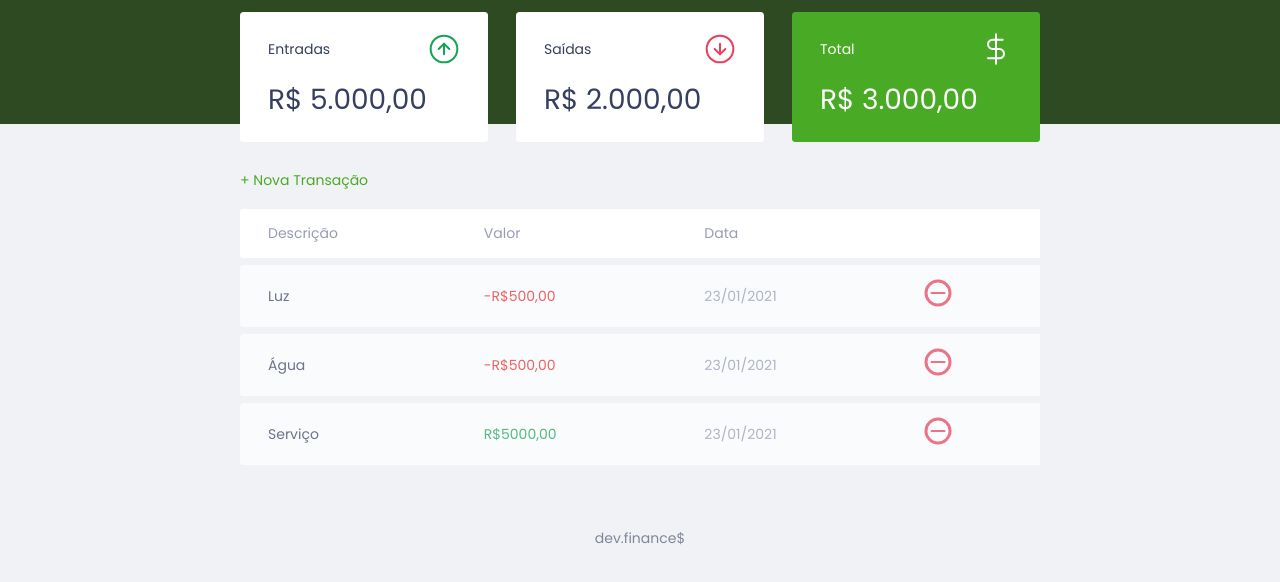
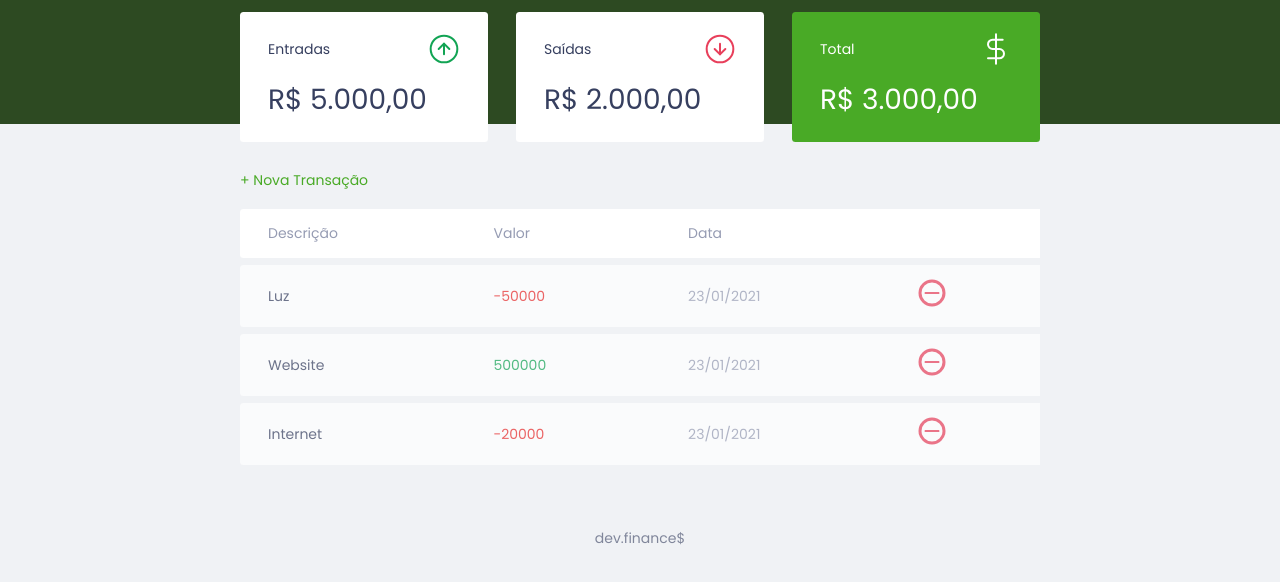
Before and after one commit to mancinilucas/maratona-discover-finance, a plain HTML site: page index.html in a window 1280 px wide. Shown: the part 74-656 px from the top of the page. Drawn offline with Linux system fonts and the light colour scheme.

Commit message:
maratona-discover-3.1

```diff
--- a/index.html
+++ b/index.html
@@ -63,34 +63,7 @@
             </tr>
           </thead>
 
-          <tbody>
-            <tr>
-              <td class="description">Luz</td>
-              <td class="expense">-R$500,00</td>
-              <td class="date">23/01/2021</td>
-              <td>
-                <img src="./assets/minus.svg" alt="Remover transação" />
-              </td>
-            </tr>
-
-            <tr>
-              <td class="description">Água</td>
-              <td class="expense">-R$500,00</td>
-              <td class="date">23/01/2021</td>
-              <td>
-                <img src="./assets/minus.svg" alt="Remover transação" />
-              </td>
-            </tr>
-
-            <tr>
-              <td class="description">Serviço</td>
-              <td class="income">R$5000,00</td>
-              <td class="date">23/01/2021</td>
-              <td>
-                <img src="./assets/minus.svg" alt="Remover transação" />
-              </td>
-            </tr>
-          </tbody>
+          <tbody></tbody>
         </table>
       </section>
     </main>
@@ -143,19 +116,6 @@
     <footer>
       <p>dev.finance$</p>
     </footer>
-    <script>
-      const modal = {
-        open() {
-          //abrir modal
-          //adicionar a class active ao modal
-          document.querySelector('.modal-overlay').classList.add('active')
-        },
-        close() {
-          //fechar modal
-          //remover a class active do modal
-          document.querySelector('.modal-overlay').classList.remove('active')
-        }
-      }
-    </script>
+    <script src="./script.js"></script>
   </body>
 </html>
--- a/script.js
+++ b/script.js
@@ -0,0 +1,82 @@
+const modal = {
+  open() {
+    //abrir modal
+    //adicionar a class active ao modal
+    document.querySelector('.modal-overlay').classList.add('active')
+  },
+  close() {
+    //fechar modal
+    //remover a class active do modal
+    document.querySelector('.modal-overlay').classList.remove('active')
+  }
+}
+
+const transactions = [
+  {
+    id: 1,
+    description: 'Luz',
+    amount: -50000,
+    date: '23/01/2021'
+  },
+  {
+    id: 2,
+    description: 'Website',
+    amount: 500000,
+    date: '23/01/2021'
+  },
+  {
+    id: 3,
+    description: 'Internet',
+    amount: -20000,
+    date: '23/01/2021'
+  }
+]
+
+const Transaction = {
+  incomes() {
+    //somar as entradas
+  },
+  expenses() {
+    //somar as saídas
+  },
+  total() {
+    //remover as saídas do valor de entrada
+  }
+}
+
+const DOM = {
+  transactionsContainer: document.querySelector('#data-table tbody'),
+
+  addTransaction(transaction, index) {
+    const tr = document.createElement('tr')
+    tr.innerHTML = DOM.innerHTMLTransaction(transaction)
+
+    DOM.transactionsContainer.appendChild(tr)
+  },
+  innerHTMLTransaction(transaction) {
+    const CSSclass = transaction.amount > 0 ? 'income' : 'expense'
+
+    const amount = Utils.formatCurrency(transaction.amount)
+
+    const html = `
+    <td class="description">${transaction.description}</td>
+    <td class="${CSSclass}">${transaction.amount}</td>
+    <td class="date">${transaction.date}</td>
+    <td>
+      <img src="./assets/minus.svg" alt="Remover transação" />
+    </td>
+    `
+
+    return html
+  }
+}
+
+const Utils = {
+  formatCurrency(value) {
+    const signal = Number(value) < 0 ? '-' : ''
+  }
+}
+
+transactions.forEach(function (transaction) {
+  DOM.addTransaction(transaction)
+})
```
